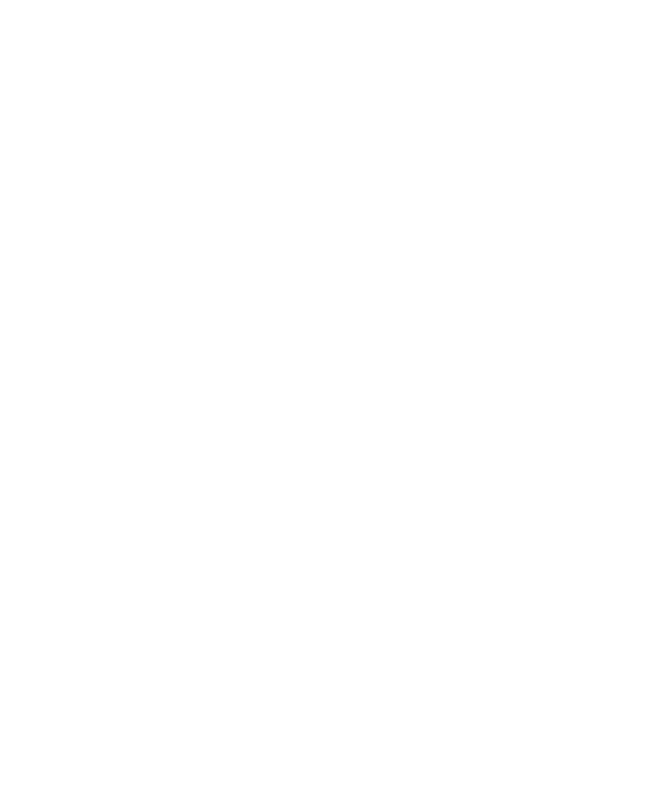
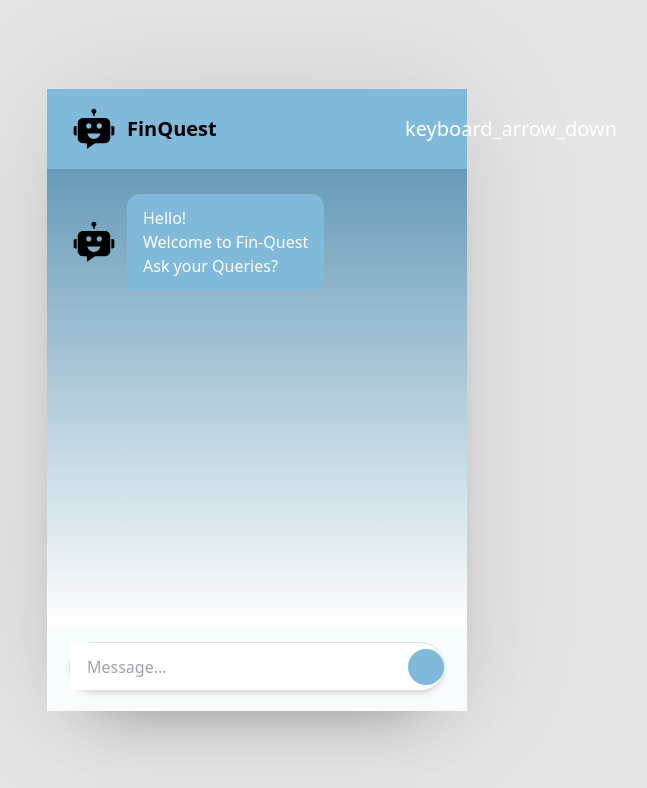
Before and after one commit to Clusters-Config/Fin-Quest, a React (Vite) app in the folder frontend/: page /Ai-Driven in a window 1280 px wide. Before the commit this address had no page. Shown: the top 788 px of the page, without its empty margins (383-1030 px from the left). Built offline with nearby package versions, Linux system fonts and the light colour scheme.

Commit message:
feat: implement AI-driven chatbot functionality with chat interface and API integration

```diff
--- a/frontend/index.html
+++ b/frontend/index.html
@@ -8,5 +8,7 @@
   <body>
     <div id="root"></div>
     <script type="module" src="/src/main.jsx"></script>
+    <script type="module" src="https://unpkg.com/ionicons@7.1.0/dist/ionicons/ionicons.esm.js"></script>
+    <script nomodule src="https://unpkg.com/ionicons@7.1.0/dist/ionicons/ionicons.js"></script>
   </body>
 </html>
--- a/frontend/src/App.jsx
+++ b/frontend/src/App.jsx
@@ -7,6 +7,7 @@
 import Features from './pages/Features';
 import Facilitators from './pages/Facilitators';
 import Communitys from './pages/Communitys';
+import Ai_Driven from './pages/Ai-Driven';
 
 const App = () => {
   return (
@@ -22,8 +23,7 @@
           <Route path="/simulations" element={<Simulations />} />
           <Route path="/facilitators" element={<Facilitators />} />
           <Route path="/Communitys" element={<Communitys />} />
-
-
+          <Route path="/Ai-Driven" element={<Ai_Driven />} />
         </Routes>
       </div>
     </Router>
--- /dev/null
+++ b/frontend/src/components/ChatForm.jsx
@@ -0,0 +1,40 @@
+import { useRef } from "react";
+
+const ChatForm = ({ chatHistory, setChatHistory, generateBotResponse }) => {
+  const inputRef = useRef();
+
+  const handleFormSubmit = (e) => {
+    e.preventDefault();
+    const userMessage = inputRef.current.value.trim();
+    if (!userMessage) return;
+    inputRef.current.value = "";
+
+    // Update chat history with the user's message
+    setChatHistory((history) => [...history, { role: "user", text: userMessage }]);
+
+    setTimeout(() => {
+      // Add a "Thinking..." placeholder for the bot's response
+      setChatHistory((history) => [...history, { role: "model", text: "Analyzing..." }]);
+
+      // Call the function to generate the bot's response
+      generateBotResponse([...chatHistory, { role: "user", text: userMessage }]);
+    }, 600);
+  };
+
+  return (
+    <form className="flex items-center bg-white border-[1px] border-[#D9E4DD] rounded-full shadow-md" onSubmit={handleFormSubmit}>
+      <input
+        ref={inputRef}
+        type="text"
+        placeholder="Message..."
+        className="w-full h-[47px] px-[17px] text-[#333333] text-base focus:outline-none"
+        required
+      />
+      <button className="h-9 w-9 rounded-full bg-[#81B9DB] text-white flex-shrink-0 border-none outline-none text-xl transition-all duration-200 hover:bg-[#679BB8]">
+        <ion-icon name="arrow-up-outline"></ion-icon>
+      </button>
+    </form>
+  );
+};
+
+export default ChatForm;
--- /dev/null
+++ b/frontend/src/components/ChatMessage.jsx
@@ -0,0 +1,17 @@
+import ChatbotIcon from "./ChatbotIcon";
+
+const ChatMessage = ({ chat }) => {
+  return (
+    <div className={`flex gap-2 items-center ${chat.role === "model" ? "flex-col" : "flex-col-reverse"}`}>
+      {chat.role === "model" && <ChatbotIcon />}
+      <p className={`p-[12px_16px] max-w-[75%] text-base whitespace-pre-line break-words ${
+        chat.role === "model"
+          ? "bg-[#679BB8] text-white rounded-[13px_13px_13px_3px]"
+          : "bg-[#679BB8] text-black rounded-[13px_13px_3px_13px]"}`}>
+        {chat.text}
+      </p>
+    </div>
+  );
+};
+
+export default ChatMessage;
--- /dev/null
+++ b/frontend/src/components/ChatbotIcon.jsx
@@ -0,0 +1,8 @@
+const ChatbotIcon = () => {
+    return (
+      <svg xmlns="http://www.w3.org/2000/svg" width="50" height="50" viewBox="0 0 1024 1024"><path d="M738.3 287.6H285.7c-59 0-106.8 47.8-106.8 106.8v303.1c0 59 47.8 106.8 106.8 106.8h81.5v111.1c0 .7.8 1.1 1.4.7l166.9-110.6 41.8-.8h117.4l43.6-.4c59 0 106.8-47.8 106.8-106.8V394.5c0-59-47.8-106.9-106.8-106.9zM351.7 448.2c0-29.5 23.9-53.5 53.5-53.5s53.5 23.9 53.5 53.5-23.9 53.5-53.5 53.5-53.5-23.9-53.5-53.5zm157.9 267.1c-67.8 0-123.8-47.5-132.3-109h264.6c-8.6 61.5-64.5 109-132.3 109zm110-213.7c-29.5 0-53.5-23.9-53.5-53.5s23.9-53.5 53.5-53.5 53.5 23.9 53.5 53.5-23.9 53.5-53.5 53.5zM867.2 644.5V453.1h26.5c19.4 0 35.1 15.7 35.1 35.1v121.1c0 19.4-15.7 35.1-35.1 35.1h-26.5zM95.2 609.4V488.2c0-19.4 15.7-35.1 35.1-35.1h26.5v191.3h-26.5c-19.4 0-35.1-15.7-35.1-35.1zM561.5 149.6c0 23.4-15.6 43.3-36.9 49.7v44.9h-30v-44.9c-21.4-6.5-36.9-26.3-36.9-49.7 0-28.6 23.3-51.9 51.9-51.9s51.9 23.3 51.9 51.9z" />
+      </svg>
+    );
+  };
+
+  export default ChatbotIcon;
--- a/frontend/src/pages/Ai-Driven.jsx
+++ b/frontend/src/pages/Ai-Driven.jsx
@@ -1,9 +1,92 @@
-function Ai_Driven(){
-    return(
-        <div>
-            <h1>Ai Driven</h1>
-        </div>
-    );
-}
+
+import ChatbotIcon from "../components/ChatbotIcon";
+import ChatForm from "../components/ChatForm";
+import {useEffect, useRef, useState} from "react";
+import ChatMessage from "../components/ChatMessage";
+
+
+function Ai_Driven() {
+  const [chatHistory, setChatHistory] = useState([]);
+  const chatBodyRef =useRef();
+
+  const generateBotResponse = async (history) =>{
+    //Helper function to update chat History
+    const updateHistory = (text) => {
+      setChatHistory((prev) => [...prev.filter((msg) => msg.text !== "Analyzing..."),{role: "model",text},]);
+
+    };
+
+    // Format chat History for API Request
+    history = history.map(({role, text}) => ({role,parts: [{text}]}));
+
+    const requestOptions = {
+      method: "POST",
+      headers: { "Content-Type": "Ai_Drivenlication/json" },
+      body: JSON.stringify({contents:  history }),
+    }
+
+
+    try{
+      // Make the API call to get the bot's respond
+      const response = await fetch(import.meta.env.VITE_API_URL, requestOptions);
+      const data = await response.json();
+      if(!response.ok) throw new Error(data.error.message || "Something went Wrong!");
+
+
+      // Clean and Update chat history with bot's respond
+      const apiResponseText = data.candidates[0].content.parts[0].text.replace(/\*\*(.*?)\*\*/g,"$1").trim();
+
+      updateHistory(apiResponseText);
+    }catch(error){
+      console.log(error);
+    }
+  };
+
+  useEffect(()=>{
+    // Auto - Scrol whenever chat history updates
+    chatBodyRef.current.scrollTo({ top : chatBodyRef.current.scrollHeight , behaviour:"smooth"});
+  },[chatHistory]);
+
+
+  return (
+    <div className="w-full h-screen flex items-center justify-center bg-opacity-10 bg-black">
+  <div className="relative w-[420px] bg-white rounded-xl shadow-[0_0_128px_0_rgba(0,0,0,0.1),0_32px_64px_-48px_rgba(0,0,0,0.5)]">
+
+    {/* Chatbot Header */}
+    <div className="flex items-center justify-between p-[15px_22px] bg-[#81B9DB]">
+      <div className="flex items-center gap-2">
+        <ChatbotIcon />
+        <h2 className="text-black text-xl font-semibold">FinQuest</h2>
+      </div>
+      <button className="h-10 w-10 rounded-full bg-transparent text-white text-xl hover:bg-[#679BB8] transition-all duration-200">
+        <span className="material-symbols-outlined">keyboard_arrow_down</span>
+      </button>
+    </div>
+
+    {/* Chatbot Body */}
+    <div ref={chatBodyRef} className="flex flex-col gap-5 p-[25px_22px] mb-[82px] overflow-y-auto h-[460px] bg-gradient-to-b from-[#679BB8] to-[#FFFFFF]">
+      <div className="flex gap-2 items-center">
+        <ChatbotIcon />
+        <p className="p-[12px_16px] max-w-[75%] bg-[#81B9DB] text-white rounded-[13px_13px_13px_3px] break-words whitespace-pre-line text-base">
+          Hello! <br /> Welcome to Fin-Quest <br />Ask your Queries?
+        </p>
+      </div>
+
+      {/* Render the chat history Dynamically */}
+      {chatHistory.map((chat, index) => (
+        <ChatMessage key={index} chat={chat} />
+      ))}
+    </div>
+
+    {/* Chatbot Footer */}
+    <div className="absolute bottom-0 w-full bg-[#F7FCFC] p-[15px_22px_20px]">
+      <ChatForm chatHistory={chatHistory} setChatHistory={setChatHistory} generateBotResponse={generateBotResponse} />
+    </div>
+
+  </div>
+</div>
+
+  );
+};
 
 export default Ai_Driven;
```
Also changed, not shown: frontend/src/pages/Communitys.jsx (+66 -14 lines), 1 other file (tests, documents, lock files or other folders).
